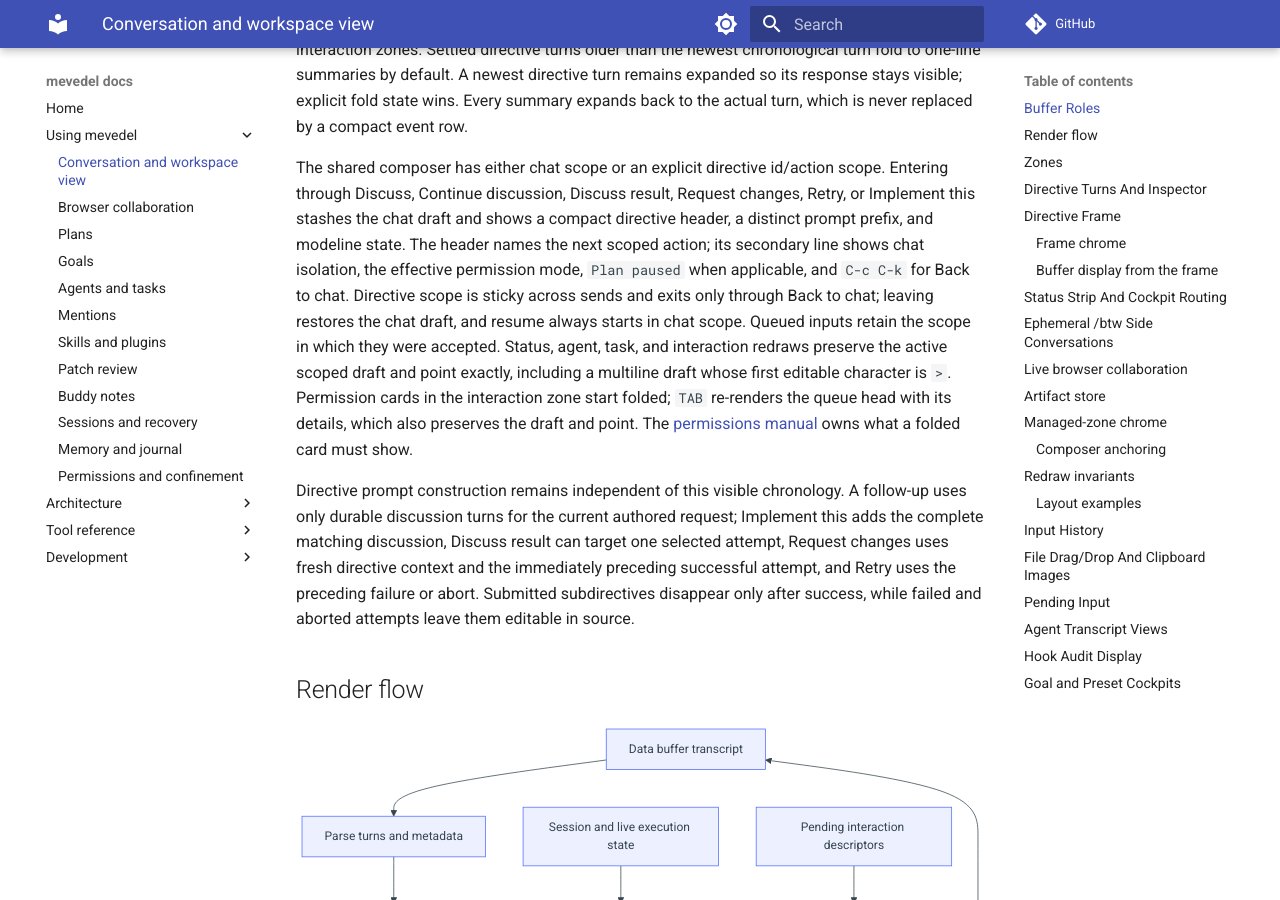
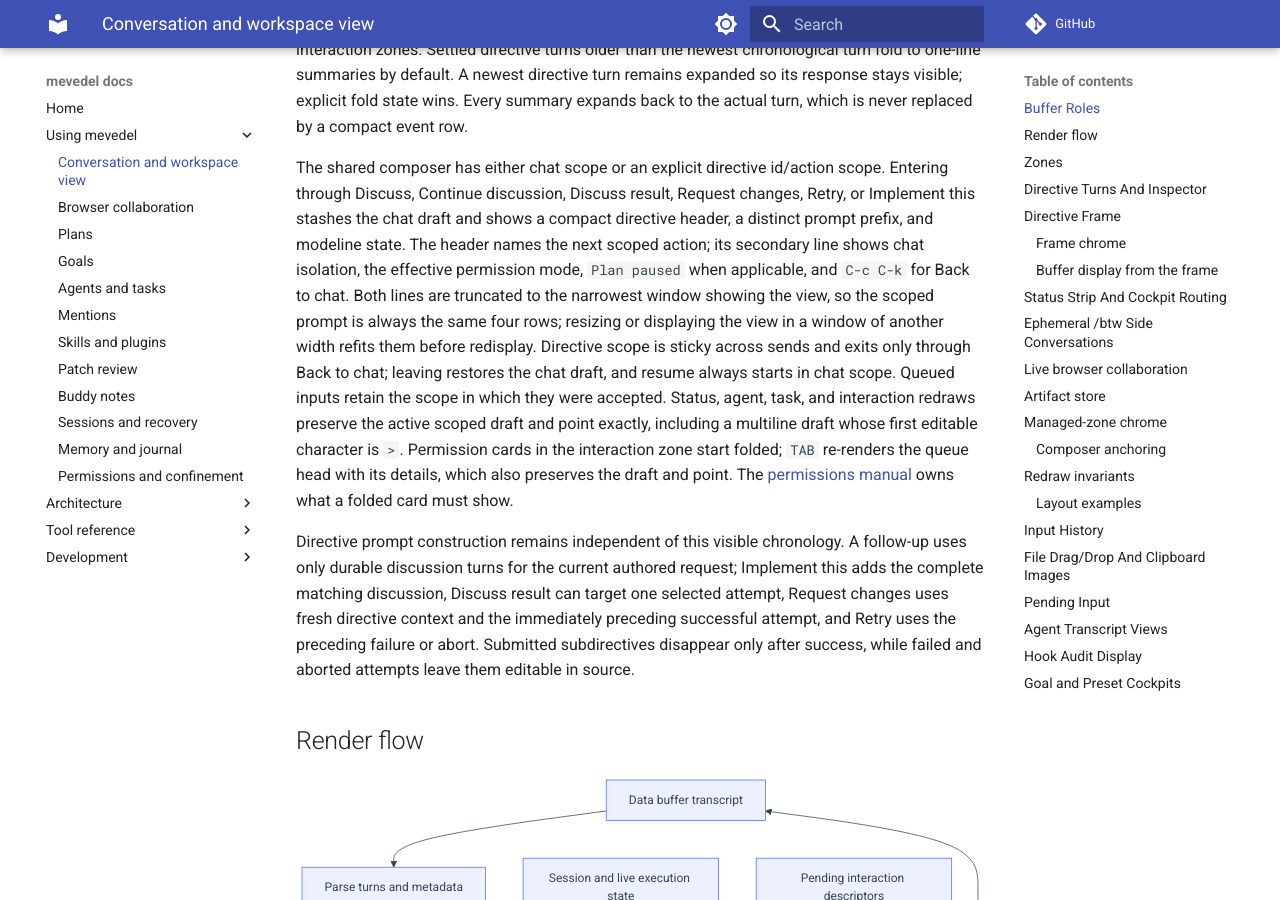
Before and after one commit to FrauH0lle/mevedel, an MkDocs documentation site: the page built from docs/view.md, in a window 1280 px wide and 900 px high, scrolled down 4113 px. Built offline with MkDocs 1.6.1 and Material for MkDocs 9.7.7, drawn with Linux system fonts in a browser that asks for light colours; comment, search, counter and statistics services are not loaded.

Commit message:
fix(view): Fit directive prompt rows to the narrowest window
The directive-scope banner (up to an 80-column request) and its hint row (about 85 columns with the frame's keys) wrapped in narrow directive windows. In a 56-column window the scoped prompt took six screen rows instead of four, so its height depended on width and every row above the composer moved when the window changed.

Both rows are now truncated to the narrowest window showing the view, recording the width used. Window size and buffer changes, which run before windows redisplay, rebuild the prompt only when that width changed. The GUI prompt stays four rows at 56 and 120 columns. The refit check costs 0.3 us per window event; building the scoped prompt rises from 2.6 to 6.6 us, only on scope, mode or width changes.

* mevedel-view-composer.el (mevedel-view--input-prompt-width): New.
(mevedel-view--input-prompt-columns, mevedel-view--refit-input-prompt): New.
(mevedel-view--input-prompt-string): Truncate the banner and hint rows.
* mevedel-view.el (mevedel-view--resume-on-window-resize)
(mevedel-view--resume-on-window-change): Refit the prompt.
* test/test-mevedel-view-composer.el: Cover a split window truncating both rows with a multiline draft preserved, refitting on widening, and no rewrite for an unchanged width.
* docs/view.md: Document the fixed scoped prompt height.

```diff
--- a/docs/view.md
+++ b/docs/view.md
@@ -200,6 +200,9 @@
 directive header, a distinct prompt prefix, and modeline state. The header names
 the next scoped action; its secondary line shows chat isolation, the effective
 permission mode, `Plan paused` when applicable, and `C-c C-k` for Back to chat.
+Both lines are truncated to the narrowest window showing the view, so the scoped
+prompt is always the same four rows; resizing or displaying the view in a
+window of another width refits them before redisplay.
 Directive scope is sticky across sends and exits only through Back to chat;
 leaving restores the chat draft, and resume always starts in chat scope. Queued
 inputs retain the scope in which they were accepted. Status, agent, task, and
```
Also changed, not shown: 3 other files.
